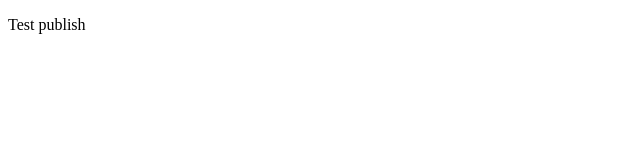
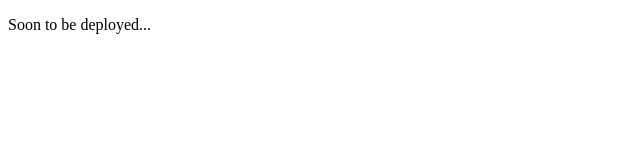
Before and after one commit to GLOPRIA/githubdemo, a plain HTML site: page index.html in a window 1280 px wide. Shown: the full height of the page, 0-640 px from the left. Drawn offline with Linux system fonts and the light colour scheme.

Commit message:
Soon to be deployed

```diff
--- a/index.html
+++ b/index.html
@@ -6,6 +6,6 @@
     <title>Document</title>
 </head>
 <body>
-    <p>Test publish</p>
+    <p>Soon to be deployed...</p>
 </body>
 </html>
```
